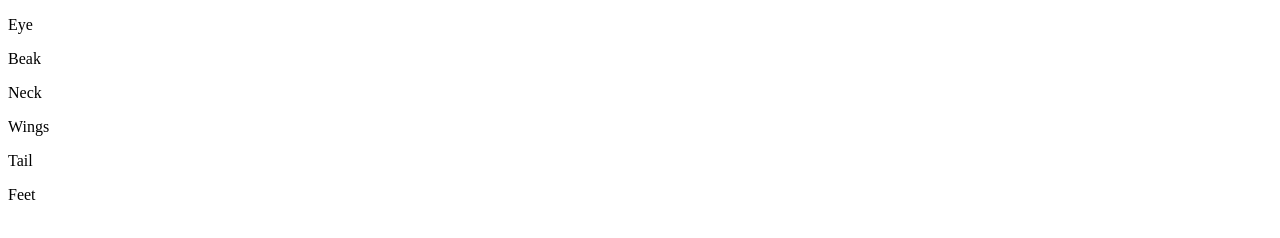
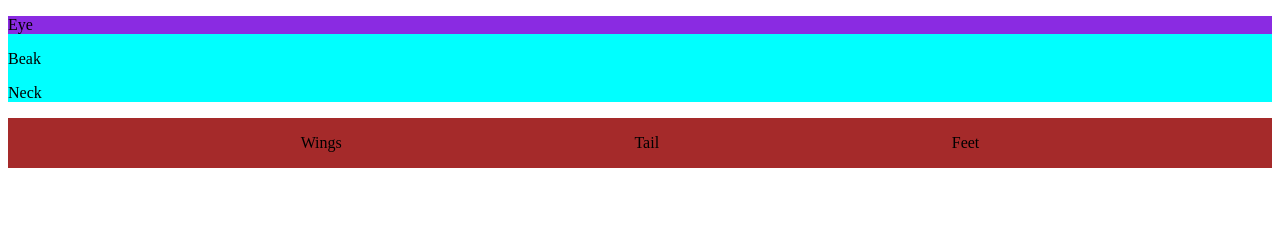
Before and after one commit to PontusBengtsson/birds, a plain HTML site: page index.html in a window 1280 px wide. Drawn offline with Linux system fonts and the light colour scheme.

Commit message:
Colored- Added color to the bird

```diff
--- a/index.html
+++ b/index.html
@@ -4,10 +4,11 @@
     <meta charset="UTF-8">
     <meta name="viewport" content="width=device-width, initial-scale=1.0">
     <title>Birds</title>
+    <link rel="stylesheet" href="style.css">
 </head>
 <body>
     <div class="Head">
-        <p>Eye</p>
+        <p class="eyes">Eye</p>
         <p>Beak</p>
         <p>Neck</p>
     </div>
--- /dev/null
+++ b/style.css
@@ -0,0 +1,12 @@
+.Head {
+    background-color: aqua;
+}
+
+.eyes {
+    background-color: blueviolet;
+}
+.Body {
+    background-color: brown;
+    display: flex;
+    justify-content: space-evenly;
+}
```
